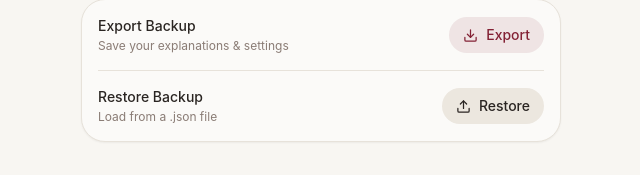
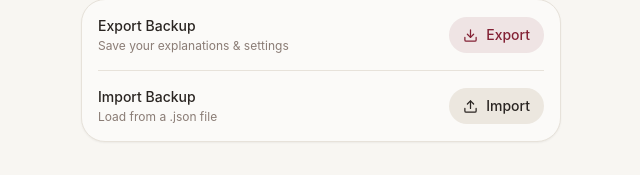
Before and after one commit to ariyanreja27/inside-quran, a React (Vite) app: page /settings in a window 1280 px wide. Shown: the part 868-1043 px from the top of the page, without its empty margins (314-954 px from the left). Built offline with nearby package versions, Linux system fonts and the light colour scheme; the HTML template or start-up script is replaced by a standard one; a web font is replaced by a local one.

Commit message:
✨ Settings Update: Rename Restore to Import for Backup/Restore functionality
- Updated UI labels: 'Restore Backup' → 'Import Backup'.
- Updated button aria-label and text from 'Restore' to 'Import'.
- Improves clarity for users importing backup files.

```diff
--- a/src/pages/SettingsPage.tsx
+++ b/src/pages/SettingsPage.tsx
@@ -315,16 +315,16 @@ export default function SettingsPage() {
 
             <div className="flex items-center justify-between">
               <div>
-                <p className="text-sm font-medium">Restore Backup</p>
+                <p className="text-sm font-medium">Import Backup</p>
                 <p className="text-xs text-muted-foreground mt-0.5">Load from a .json file</p>
               </div>
               <button
                 onClick={() => fileInputRef.current?.click()}
                 className="h-9 px-3.5 bg-secondary text-foreground rounded-xl flex items-center gap-2 font-medium text-sm transition-colors"
-                aria-label="Restore Backup"
+                 aria-label="Import Backup"
               >
                 <Upload size={15} />
-                Restore
+                Import
               </button>
               <input
                 type="file"
```
